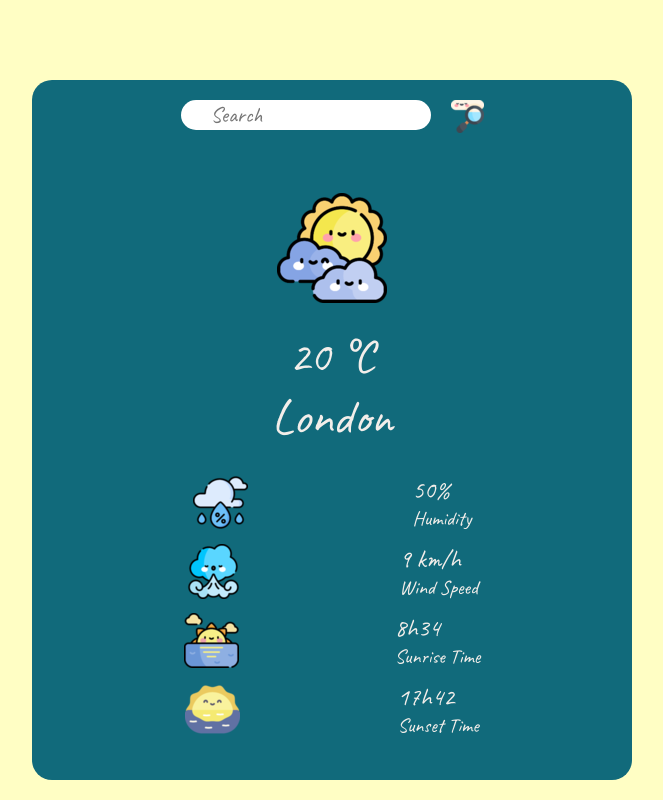
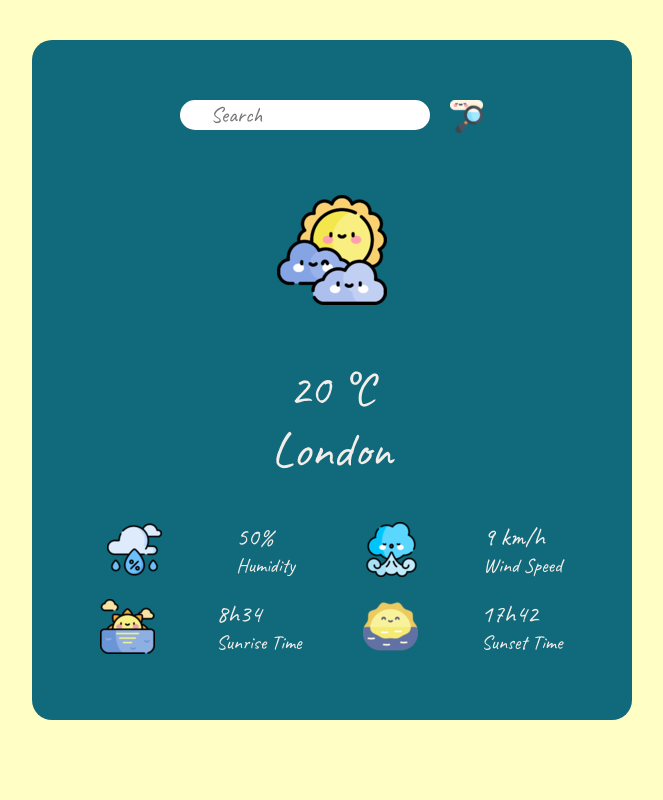
Before and after one commit to Yalcael/Sweet-Weather, a React (Vite) app: page / in a window 1280 px wide. Shown: the whole page, without its empty margins (308-971 px from the left). Built offline with nearby package versions, Linux system fonts and the light colour scheme.

Commit message:
BottomInformation done

```diff
--- a/src/App.css
+++ b/src/App.css
@@ -1,27 +1,22 @@
 .container {
-    width: 600px;
-    height: 700px;
+    max-width: 600px;
+    height: 85vh;
     margin: auto;
-    margin-top: 80px;
+    margin-top: 5vh;
+    align-self: center;
     border-radius: 20px;
     background-color: #116A7B;
+    display: flex;
+    flex: 1;
+    flex-direction: column;
 }
 
-.elements {
+.card {
+    height: 85vh;
     margin: auto;
+    margin-top: 5vh;
+    align-self: center;
     display: flex;
-   align-items: center;
-    justify-content: space-evenly;
-    gap: 10px;
-    padding: 6px;
+    flex: 1;
+    flex-direction: column;
 }
-
-.data {
-    font-size: 25px;
-    color: #F3EEEA;
-}
-
-.text {
-    font-size: 20px;
-    color: #F3EEEA;
-}
--- a/src/App.jsx
+++ b/src/App.jsx
@@ -3,10 +3,6 @@ import './App.css'
 import SearchBar from './Components/SearchBar'
 import Information from './Components/Information'
 import BottomInformation from './Components/BottomInformation'
-import humidity_icon from "/assets/humidity.png"
-import wind_icon from "/assets/wind.png"
-import sunrise_icon from "/assets/sunrise.png"
-import sunset_icon from "/assets/sunset.png"
 
 function App() {
 
@@ -17,34 +13,6 @@ function App() {
         <Information />
         <BottomInformation />
       </div>
-        <div className='elements'>
-          <img src={humidity_icon} alt='' />
-          <div className='data'>
-            <div className='humidity-info'>50%</div>
-            <div className='text'>Humidity</div>
-          </div>
-        </div>
-        <div className='elements'>
-          <img src={wind_icon} alt='' />
-          <div className='data'>
-            <div className='wind-info'>9 km/h</div>
-            <div className='text'>Wind Speed</div>
-          </div>
-        </div>
-        <div className='elements'>
-          <img src={sunrise_icon} alt='' />
-          <div className='data'>
-            <div className='sunrise-info'>8h34</div>
-            <div className='text'>Sunrise Time</div>
-          </div>
-        </div>
-        <div className='elements'>
-          <img src={sunset_icon} alt='' />
-          <div className='data'>
-            <div className='sunset-info'>17h42</div>
-            <div className='text'>Sunset Time</div>
-          </div>
-        </div>
     </div>
   )
 }
--- a/src/Components/BottomInformation.css
+++ b/src/Components/BottomInformation.css
@@ -0,0 +1,28 @@
+.bottom-info {
+    display: flex;
+    flex-wrap: wrap;
+    flex: 1;
+    flex-direction: row;
+    flex: 1;
+    align-content: flex-end;
+    padding-bottom: 72px;
+}
+
+.elements {
+    margin: auto;
+    display: flex;
+   align-items: center;
+    justify-content: space-around;
+    width: 50%;
+    padding-top: 20px;
+}
+
+.data {
+    font-size: 25px;
+    color: #F3EEEA;
+}
+
+.text {
+    font-size: 20px;
+    color: #F3EEEA;
+}
--- a/src/Components/BottomInformation.jsx
+++ b/src/Components/BottomInformation.jsx
@@ -1,9 +1,40 @@
 import './BottomInformation.css'
+import humidity_icon from "/assets/humidity.png"
+import wind_icon from "/assets/wind.png"
+import sunrise_icon from "/assets/sunrise.png"
+import sunset_icon from "/assets/sunset.png"
 
 const BottomInformation = () => {
   return (
-    <div>
-
+    <div className='bottom-info'>
+      <div className='elements'>
+        <img src={humidity_icon} alt='' />
+        <div className='data'>
+          <div className='humidity-info'>50%</div>
+          <div className='text'>Humidity</div>
+        </div>
+      </div>
+      <div className='elements'>
+        <img src={wind_icon} alt='' />
+        <div className='data'>
+          <div className='wind-info'>9 km/h</div>
+          <div className='text'>Wind Speed</div>
+        </div>
+      </div>
+      <div className='elements'>
+        <img src={sunrise_icon} alt='' />
+        <div className='data'>
+          <div className='sunrise-info'>8h34</div>
+          <div className='text'>Sunrise Time</div>
+        </div>
+      </div>
+      <div className='elements'>
+        <img src={sunset_icon} alt='' />
+        <div className='data'>
+          <div className='sunset-info'>17h42</div>
+          <div className='text'>Sunset Time</div>
+        </div>
+      </div>
     </div>
   )
 }
--- a/src/Components/Information.css
+++ b/src/Components/Information.css
@@ -1,11 +1,11 @@
 .weather-icon {
-    margin-top: 60px;
+    margin-top: 62px;
     display: flex;
     justify-content: center;
 }
 
 .weather-degree {
-    margin-top: 25px;
+    margin-top: 56px;
     display: flex;
     justify-content: center;
     color: #F3EEEA;
--- a/src/Components/Information.jsx
+++ b/src/Components/Information.jsx
@@ -4,7 +4,7 @@ import clouds_icon from "/assets/clouds.png"
 const Information = () => {
 
   return (
-    <>
+    <div className='Middle-info'>
       <div className='weather-icon'>
         <img src={clouds_icon} alt='' />
       </div>
@@ -14,7 +14,7 @@ const Information = () => {
       <div className='weather-country'>
         London
       </div>
-    </>
+    </div>
   )
 }
 
--- a/src/index.css
+++ b/src/index.css
@@ -8,4 +8,5 @@
 
 body {
   background-color: #FFFEC4;
+  display: block;
 }
```
